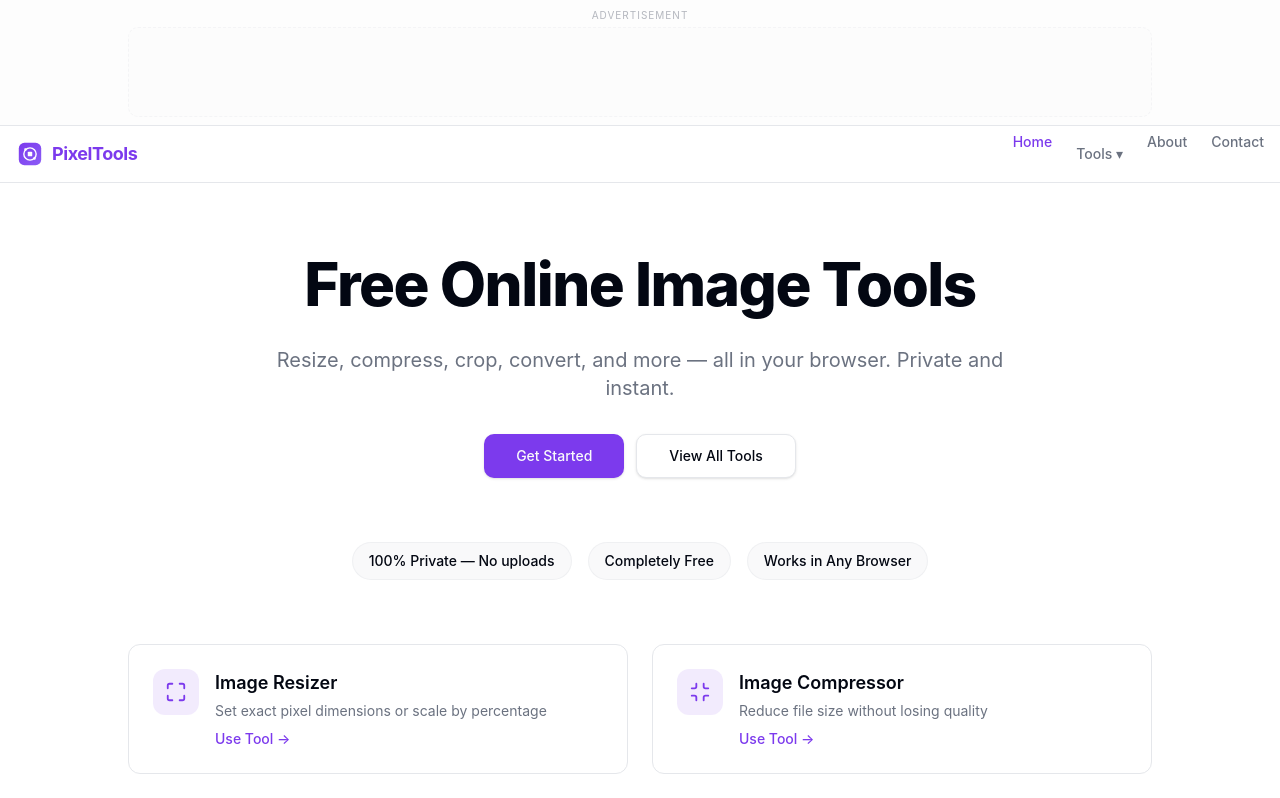
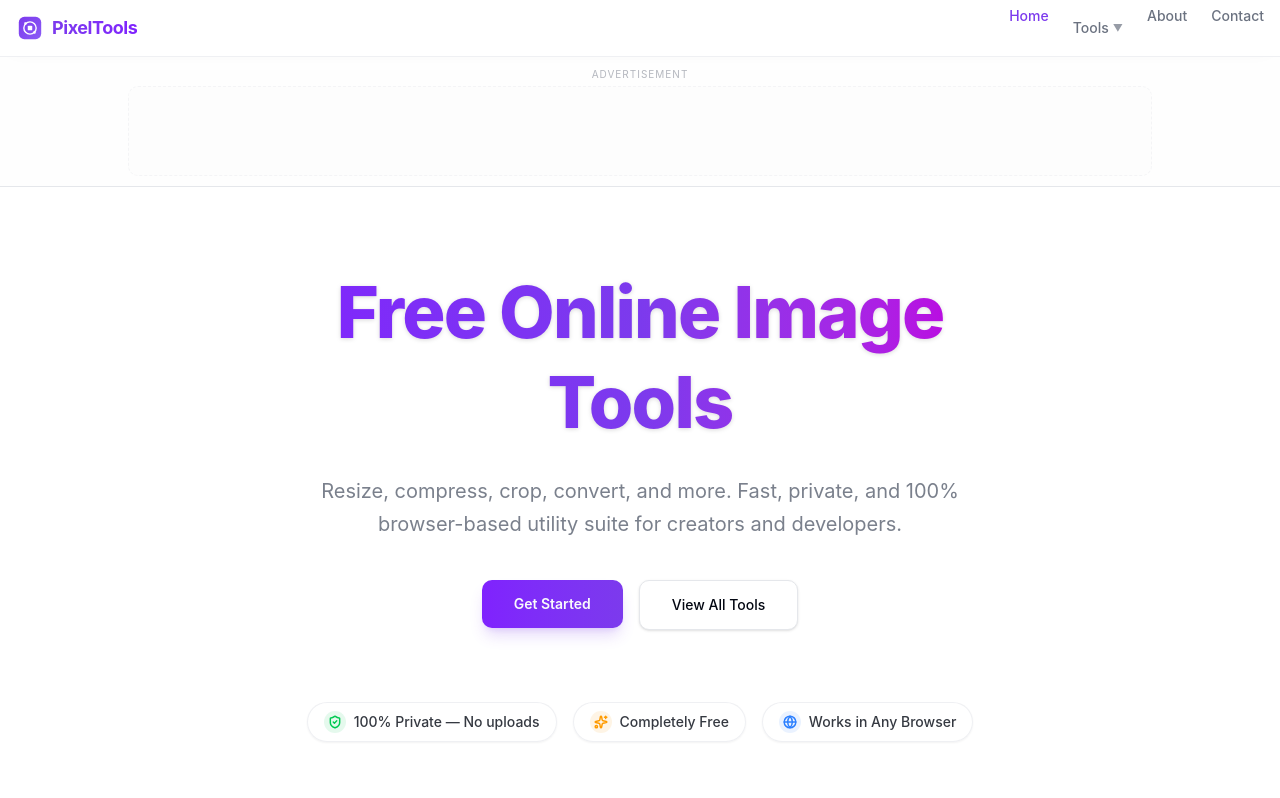
Before and after one commit to uzairhaider381/pixeltools, a React (Vite) app: page / in a window 1280 px wide. Shown: the top 798 px of the page. Built offline with nearby package versions, Linux system fonts and the light colour scheme.

Commit message:
Enhance GUI with modern gradients, background grid, glow blobs, and premium cards

```diff
--- a/src/components/Layout.tsx
+++ b/src/components/Layout.tsx
@@ -37,30 +37,27 @@ export default function Layout({ children }: { children: React.ReactNode }) {
     { href: "/watermark", label: "Watermark" },
   ];
   return (
-    <div className="min-h-[100dvh] flex flex-col font-sans bg-background text-foreground">
-      {/* Top ad bar */}
-      <div className="w-full bg-muted/20 border-b flex justify-center py-2 px-4">
-        <div className="w-full max-w-5xl">
-          <AdBanner slot="9988776655" format="horizontal" />
-        </div>
-      </div>
-
+    <div className="min-h-[100dvh] flex flex-col font-sans bg-background text-foreground relative">
       {/* Sticky header */}
-      <header className="sticky top-0 z-50 w-full border-b bg-background/95 backdrop-blur supports-[backdrop-filter]:bg-background/60">
+      <header className="sticky top-0 z-50 w-full border-b border-border/60 bg-background/80 backdrop-blur-md shadow-[0_2px_20px_-12px_rgba(0,0,0,0.08)]">
         <div className="container mx-auto flex h-14 items-center justify-between px-4 gap-2">
-          <Link href="/" className="flex items-center font-bold text-lg tracking-tight text-primary flex-shrink-0">
-            <LogoIcon />
-            <span>PixelTools</span>
+          <Link href="/" className="group flex items-center font-bold text-lg tracking-tight flex-shrink-0">
+            <div className="transition-transform duration-500 group-hover:scale-105 group-hover:rotate-12">
+              <LogoIcon />
+            </div>
+            <span className="bg-gradient-to-r from-primary to-violet-600 bg-clip-text text-transparent">PixelTools</span>
           </Link>
 
           {/* Desktop nav */}
           <nav className="hidden md:flex items-center gap-6 text-sm font-medium">
             <Link href="/" className={location === "/" ? "text-primary" : "text-muted-foreground hover:text-primary transition-colors"}>Home</Link>
             <div className="relative group">
-              <span className="cursor-pointer text-muted-foreground hover:text-primary transition-colors">Tools ▾</span>
-              <div className="absolute top-full left-0 hidden group-hover:flex flex-col bg-popover text-popover-foreground border shadow-lg rounded-md py-2 min-w-[160px] z-50">
+              <span className="cursor-pointer text-muted-foreground hover:text-primary transition-colors flex items-center gap-1">
+                Tools <span className="text-[10px] opacity-70 group-hover:translate-y-0.5 transition-transform duration-200">▼</span>
+              </span>
+              <div className="absolute top-full left-0 hidden group-hover:flex flex-col bg-popover/95 backdrop-blur-sm text-popover-foreground border shadow-xl rounded-lg py-2 min-w-[170px] z-50 animate-in fade-in slide-in-from-top-2 duration-200">
                 {navLinks.map((link) => (
-                  <Link key={link.href} href={link.href} className="px-4 py-2.5 hover:bg-muted text-sm transition-colors">
+                  <Link key={link.href} href={link.href} className="px-4 py-2 hover:bg-muted text-sm transition-colors font-medium">
                     {link.label}
                   </Link>
                 ))}
@@ -82,7 +79,7 @@ export default function Layout({ children }: { children: React.ReactNode }) {
 
         {/* Mobile drawer */}
         {isOpen && (
-          <div className="md:hidden border-t bg-background px-4 py-4 flex flex-col gap-1">
+          <div className="md:hidden border-t bg-background/95 backdrop-blur-md px-4 py-4 flex flex-col gap-1">
             <Link href="/" className="px-3 py-3 rounded-md font-medium hover:bg-muted transition-colors" onClick={() => setIsOpen(false)}>Home</Link>
             <div className="pt-1 pb-1">
               <p className="px-3 py-1.5 text-xs font-semibold text-muted-foreground uppercase tracking-wide">Tools</p>
@@ -98,7 +95,21 @@ export default function Layout({ children }: { children: React.ReactNode }) {
         )}
       </header>
 
-      <main className="flex-1 w-full">
+      {/* Top ad bar - below header */}
+      <div className="w-full bg-muted/10 border-b flex justify-center py-2.5 px-4">
+        <div className="w-full max-w-5xl">
+          <AdBanner slot="9988776655" format="horizontal" />
+        </div>
+      </div>
+
+      <main className="flex-1 w-full relative overflow-hidden">
+        {/* Decorative Grid Background */}
+        <div className="absolute inset-0 bg-grid-pattern opacity-100 pointer-events-none -z-10" />
+
+        {/* Glow Blobs */}
+        <div className="absolute top-[-10%] left-[-15%] w-[600px] h-[600px] rounded-full bg-glow-blob blur-[120px] pointer-events-none -z-10" />
+        <div className="absolute bottom-[20%] right-[-15%] w-[500px] h-[500px] rounded-full bg-glow-blob blur-[100px] pointer-events-none -z-10" />
+
         {children}
       </main>
 
--- a/src/index.css
+++ b/src/index.css
@@ -104,3 +104,12 @@
     font-size: 16px; /* Prevents iOS zoom on focus */
   }
 }
+
+@utility bg-grid-pattern {
+  background-image: radial-gradient(rgba(139, 92, 246, 0.08) 1.5px, transparent 1.5px);
+  background-size: 24px 24px;
+}
+
+@utility bg-glow-blob {
+  background: radial-gradient(circle, rgba(139, 92, 246, 0.12) 0%, rgba(236, 72, 153, 0.04) 60%, transparent 100%);
+}
--- a/src/pages/home.tsx
+++ b/src/pages/home.tsx
@@ -2,7 +2,19 @@ import { Link } from "wouter";
 import Layout from "@/components/Layout";
 import { Button } from "@/components/ui/button";
 import AdBanner from "@/components/AdBanner";
-import { Maximize, Minimize, Crop, FileImage, Eraser, FileText, Image, Droplet } from "lucide-react";
+import {
+  Maximize,
+  Minimize,
+  Crop,
+  FileImage,
+  Eraser,
+  FileText,
+  Image,
+  Droplet,
+  ShieldCheck,
+  Sparkles,
+  Globe
+} from "lucide-react";
 
 export default function HomePage() {
   const tools = [
@@ -15,26 +27,35 @@ export default function HomePage() {
     { href: "/pdf-to-image", label: "PDF to Image", desc: "Convert PDF pages into downloadable images", icon: Image },
     { href: "/watermark", label: "Watermark Adder", desc: "Add text watermarks to protect your images", icon: Droplet },
   ];
+
+  const badges = [
+    { text: "100% Private — No uploads", icon: ShieldCheck, color: "text-green-500 bg-green-500/10" },
+    { text: "Completely Free", icon: Sparkles, color: "text-amber-500 bg-amber-500/10" },
+    { text: "Works in Any Browser", icon: Globe, color: "text-blue-500 bg-blue-500/10" },
+  ];
+
   return (
     <Layout>
-      <div className="container mx-auto px-4 py-10 md:py-16 flex flex-col items-center">
+      <div className="container mx-auto px-4 py-12 md:py-20 flex flex-col items-center">
 
-        {/* Hero */}
-        <div className="text-center max-w-3xl mb-10 md:mb-16">
-          <h1 className="text-3xl sm:text-4xl md:text-5xl lg:text-6xl font-extrabold tracking-tight mb-4 md:mb-6 leading-tight">
+        {/* Hero Section */}
+        <div className="text-center max-w-3xl mb-12 md:mb-18 flex flex-col items-center">
+          <h1 className="text-4xl sm:text-5xl md:text-6xl lg:text-7xl font-extrabold tracking-tight mb-4 md:mb-6 leading-tight bg-gradient-to-r from-violet-600 via-primary to-fuchsia-600 bg-clip-text text-transparent drop-shadow-sm pb-1 select-none">
             Free Online Image Tools
           </h1>
-          <p className="text-base md:text-xl text-muted-foreground mb-6 md:mb-8 px-2">
-            Resize, compress, crop, convert, and more — all in your browser. Private and instant.
+          <p className="text-base md:text-xl text-muted-foreground/90 mb-8 md:mb-10 px-2 leading-relaxed max-w-2xl mx-auto">
+            Resize, compress, crop, convert, and more. Fast, private, and 100% browser-based utility suite for creators and developers.
           </p>
-          <div className="flex flex-col sm:flex-row gap-3 justify-center">
+          <div className="flex flex-col sm:flex-row gap-4 justify-center w-full sm:w-auto">
             <Link href="/resize">
-              <Button size="lg" className="w-full sm:w-auto text-base px-8">Get Started</Button>
+              <Button size="lg" className="w-full sm:w-auto text-base px-8 py-6 font-semibold bg-gradient-to-r from-violet-600 to-primary hover:opacity-95 shadow-lg shadow-primary/20 hover:shadow-primary/30 transition-all duration-300 hover:scale-[1.02] active:scale-[0.98] cursor-pointer">
+                Get Started
+              </Button>
             </Link>
             <Button
               size="lg"
               variant="outline"
-              className="w-full sm:w-auto text-base px-8"
+              className="w-full sm:w-auto text-base px-8 py-6 font-medium border-border/80 hover:bg-muted/50 hover:border-muted-foreground/30 hover:scale-[1.02] active:scale-[0.98] transition-all duration-300 shadow-sm cursor-pointer"
               onClick={() => document.getElementById("tools")?.scrollIntoView({ behavior: "smooth" })}
             >
               View All Tools
@@ -43,25 +64,41 @@ export default function HomePage() {
         </div>
 
         {/* Trust badges */}
-        <div className="flex flex-wrap justify-center gap-2 md:gap-4 mb-10 md:mb-16 max-w-3xl w-full">
-          {["100% Private — No uploads", "Completely Free", "Works in Any Browser"].map(badge => (
-            <div key={badge} className="bg-muted/50 px-3 py-1.5 md:px-4 md:py-2 rounded-full text-xs md:text-sm font-medium border border-border/50">
-              {badge}
+        <div className="flex flex-wrap justify-center gap-3 md:gap-4 mb-14 md:mb-20 max-w-3xl w-full">
+          {badges.map(({ text, icon: Icon, color }) => (
+            <div key={text} className="flex items-center gap-2 bg-card/60 backdrop-blur-xs px-4 py-2 rounded-full text-xs md:text-sm font-medium border border-border/60 shadow-xs hover:shadow-md transition-shadow duration-300">
+              <div className={`p-1 rounded-full ${color}`}>
+                <Icon size={14} className="stroke-[2.5]" />
+              </div>
+              <span className="text-foreground/80">{text}</span>
             </div>
           ))}
         </div>
 
-        {/* Tools grid — 1 col mobile, 2 col tablet+ */}
-        <div id="tools" className="grid grid-cols-1 sm:grid-cols-2 gap-4 md:gap-6 w-full max-w-5xl mb-10 md:mb-16">
+        {/* Tools Section Header */}
+        <div className="w-full max-w-5xl mb-8 flex flex-col gap-1 items-start">
+          <h2 className="text-2xl font-bold tracking-tight text-foreground flex items-center gap-2">
+            <Sparkles size={20} className="text-primary animate-pulse" /> Available Tools
+          </h2>
+          <p className="text-sm text-muted-foreground">Select a tool to process your images directly on your device. No data leaves your browser.</p>
+        </div>
+
+        {/* Tools grid */}
+        <div id="tools" className="grid grid-cols-1 sm:grid-cols-2 gap-5 md:gap-6 w-full max-w-5xl mb-12 md:mb-20">
           {tools.map(({ href, label, desc, icon: Icon }) => (
-            <Link key={href} href={href} className="group flex items-start gap-4 bg-card border rounded-xl p-4 md:p-6 hover:shadow-md transition-all hover:border-primary/50 active:scale-[0.98]">
-              <div className="p-2.5 md:p-3 rounded-lg bg-primary/10 text-primary group-hover:bg-primary group-hover:text-primary-foreground transition-colors flex-shrink-0">
-                <Icon size={22} />
+            <Link key={href} href={href} className="group flex items-start gap-5 bg-card/65 backdrop-blur-xs border border-border/70 rounded-2xl p-5 md:p-6 hover:shadow-[0_12px_30px_-5px_rgba(139,92,246,0.08)] hover:bg-card/90 transition-all duration-300 hover:border-primary/35 hover:-translate-y-1 active:scale-[0.99] cursor-pointer">
+              <div className="p-3.5 rounded-xl bg-gradient-to-br from-primary/10 to-violet-500/10 text-primary group-hover:from-primary group-hover:to-violet-500 group-hover:text-white group-hover:scale-105 transition-all duration-300 shadow-xs flex-shrink-0">
+                <Icon size={22} className="stroke-[2]" />
               </div>
               <div className="flex flex-col min-w-0">
-                <h2 className="text-base md:text-lg font-semibold mb-1">{label}</h2>
-                <p className="text-sm text-muted-foreground">{desc}</p>
-                <span className="text-primary text-sm font-medium mt-2 group-hover:underline">Use Tool →</span>
+                <h2 className="text-base md:text-lg font-semibold mb-1 text-foreground/90 group-hover:text-foreground transition-colors">{label}</h2>
+                <p className="text-sm text-muted-foreground leading-relaxed">{desc}</p>
+                <span className="text-primary text-sm font-semibold mt-3 flex items-center gap-1 group-hover:underline">
+                  Use Tool{" "}
+                  <span className="transform group-hover:translate-x-1 transition-transform duration-200">
+                    →
+                  </span>
+                </span>
               </div>
             </Link>
           ))}
```
